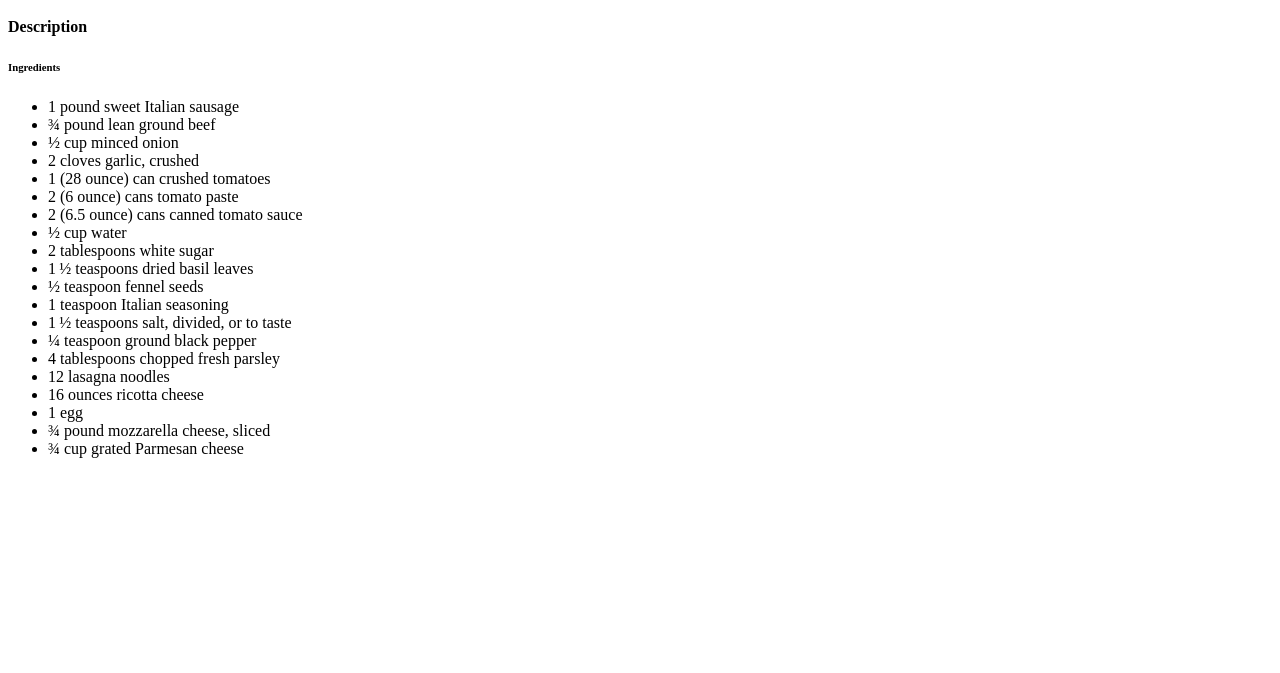
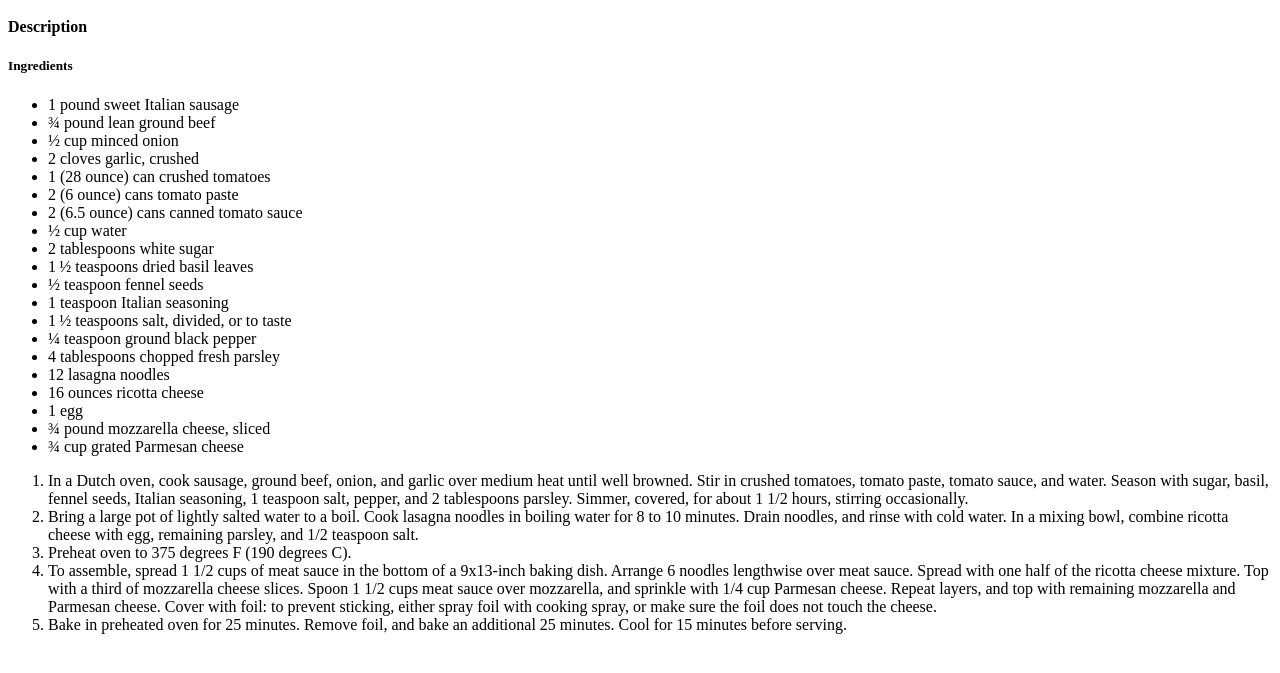
Before and after one commit to Jcortez706/odin-recipes, a plain HTML site: page recipes/lasgna.html in a window 1280 px wide. Shown: the part 101-774 px from the top of the page. Drawn offline with Linux system fonts and the light colour scheme.

Commit message:
Added ordered list Added ordered list of how to actually make the lasagna.

```diff
--- a/recipes/lasgna.html
+++ b/recipes/lasgna.html
@@ -10,7 +10,7 @@
     <h1> Lasagna</h1>
     <img src="lasagna.jpeg" alt="picture of lasagna!">
     <h4>Description</h4>
-    <h6> Ingredients</h6>
+    <h5> Ingredients</h5>
     <ul>
         <li>1 pound sweet Italian sausage</li>
         <li>¾ pound lean ground beef</li>
@@ -33,6 +33,13 @@
         <li>¾ pound mozzarella cheese, sliced</li>
         <li>¾ cup grated Parmesan cheese</li>
     </ul>
+    <ol>
+        <li>In a Dutch oven, cook sausage, ground beef, onion, and garlic over medium heat until well browned. Stir in crushed tomatoes, tomato paste, tomato sauce, and water. Season with sugar, basil, fennel seeds, Italian seasoning, 1 teaspoon salt, pepper, and 2 tablespoons parsley. Simmer, covered, for about 1 1/2 hours, stirring occasionally.</li>
+        <li>Bring a large pot of lightly salted water to a boil. Cook lasagna noodles in boiling water for 8 to 10 minutes. Drain noodles, and rinse with cold water. In a mixing bowl, combine ricotta cheese with egg, remaining parsley, and 1/2 teaspoon salt.</li>
+        <li>Preheat oven to 375 degrees F (190 degrees C).</li>
+        <li>To assemble, spread 1 1/2 cups of meat sauce in the bottom of a 9x13-inch baking dish. Arrange 6 noodles lengthwise over meat sauce. Spread with one half of the ricotta cheese mixture. Top with a third of mozzarella cheese slices. Spoon 1 1/2 cups meat sauce over mozzarella, and sprinkle with 1/4 cup Parmesan cheese. Repeat layers, and top with remaining mozzarella and Parmesan cheese. Cover with foil: to prevent sticking, either spray foil with cooking spray, or make sure the foil does not touch the cheese.</li>
+        <li>Bake in preheated oven for 25 minutes. Remove foil, and bake an additional 25 minutes. Cool for 15 minutes before serving.</li>
+    </ol>
     <p></p>
 </body>
 </html>
```
